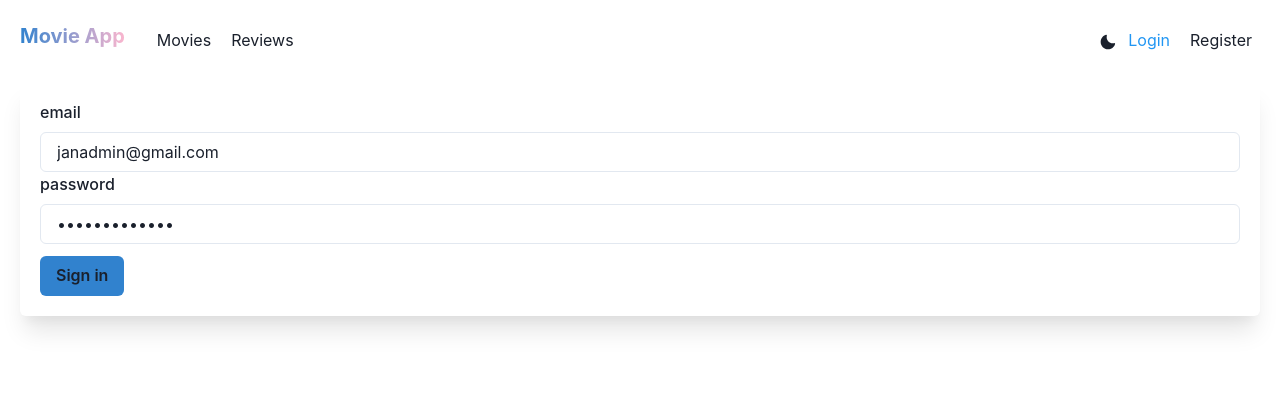
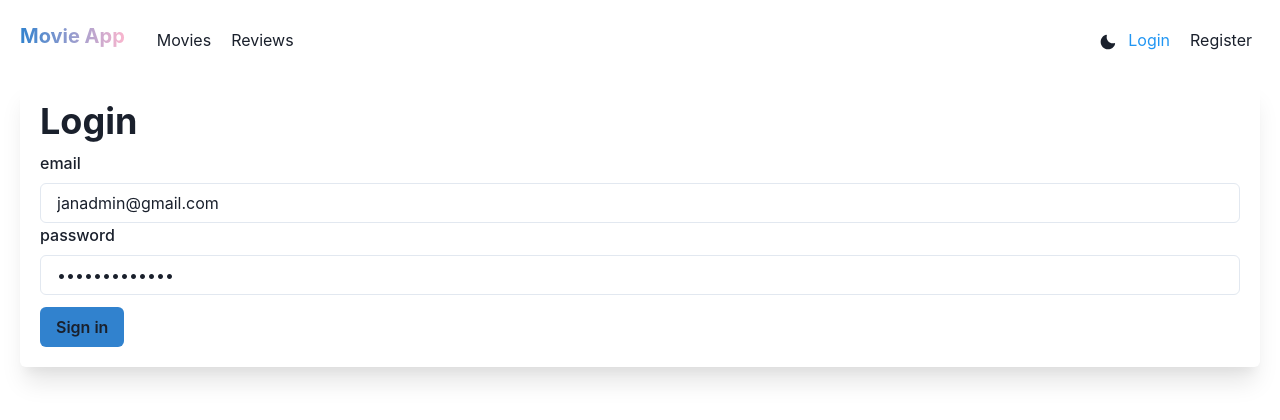
Before and after one commit to sujansap/rmovie-fend, a React (Vite) app: page /login in a window 1280 px wide. Shown: the top 420 px of the page. Built offline with nearby package versions, Linux system fonts and the light colour scheme; no server answers.

Commit message:
small layout changes

```diff
--- a/src/pages/Login.jsx
+++ b/src/pages/Login.jsx
@@ -1,4 +1,4 @@
-import { Button, Box } from "@chakra-ui/react";
+import { Button, Box, Heading } from "@chakra-ui/react";
 import { FormProvider, useForm } from "react-hook-form";
 
 import LabelInput from "../components/LabelInput";
@@ -29,11 +29,6 @@ export default function Login() {
 
   const { handleSubmit, reset } = methods;
 
-  const handleCancel = useCallback(() => {
-    console.log("here....");
-    //reset();
-  }, [reset]);
-
   const handleLogin = useCallback(
     async ({ email, password }) => {
       const loggedIn = await login(email, password);
@@ -49,10 +44,13 @@ export default function Login() {
   );
 
   return (
+    <>
+      <Error error={error} />
+
       <FormProvider {...methods}>
-      <Error error={error} />
-      <form onSubmit={handleSubmit(handleLogin)} onClick={handleCancel}>
+        <form onSubmit={handleSubmit(handleLogin)}>
           <Box margin={5} padding={5} rounded="md" boxShadow="xl">
+            <Heading>Login</Heading>
             <LabelInput
               label="email"
               type="text"
@@ -82,5 +80,6 @@ export default function Login() {
           </Box>
         </form>
       </FormProvider>
+    </>
   );
 }
--- a/src/pages/Register.jsx
+++ b/src/pages/Register.jsx
@@ -4,7 +4,7 @@ import { FormProvider, useForm } from "react-hook-form";
 import LabelInput from "../components/LabelInput";
 import { useAuth } from "../contexts/Auth.context";
 import Error from "../components/Error";
-import { Button, Box } from "@chakra-ui/react";
+import { Button, Box, Heading } from "@chakra-ui/react";
 
 export default function Register() {
   const { error, loading, register } = useAuth();
@@ -54,15 +54,15 @@ export default function Register() {
   );
 
   return (
+    <>
+      <Error error={error} />
       <FormProvider {...methods}>
         <Box margin={5} padding={5} rounded="md" boxShadow="xl">
           <form
             className="d-flex flex-column"
             onSubmit={handleSubmit(handleRegister)}
           >
-          <h1>Register</h1>
-
-          <Error error={error} />
+            <Heading>Register</Heading>
 
             <LabelInput
               label="Username"
@@ -105,5 +105,6 @@ export default function Register() {
           </form>
         </Box>
       </FormProvider>
+    </>
   );
 }
```
Lines whose indentation alone changed are shown as unchanged.
